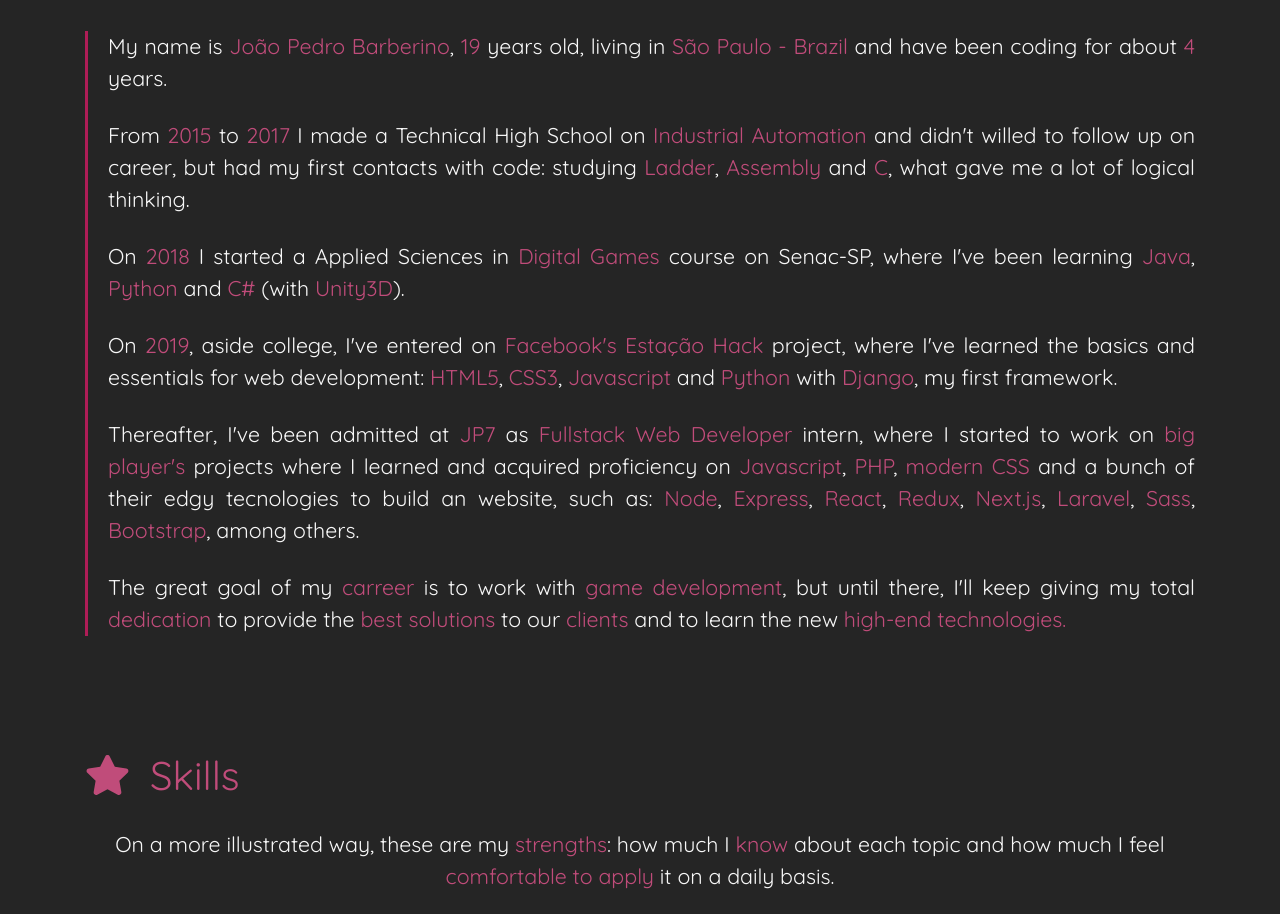
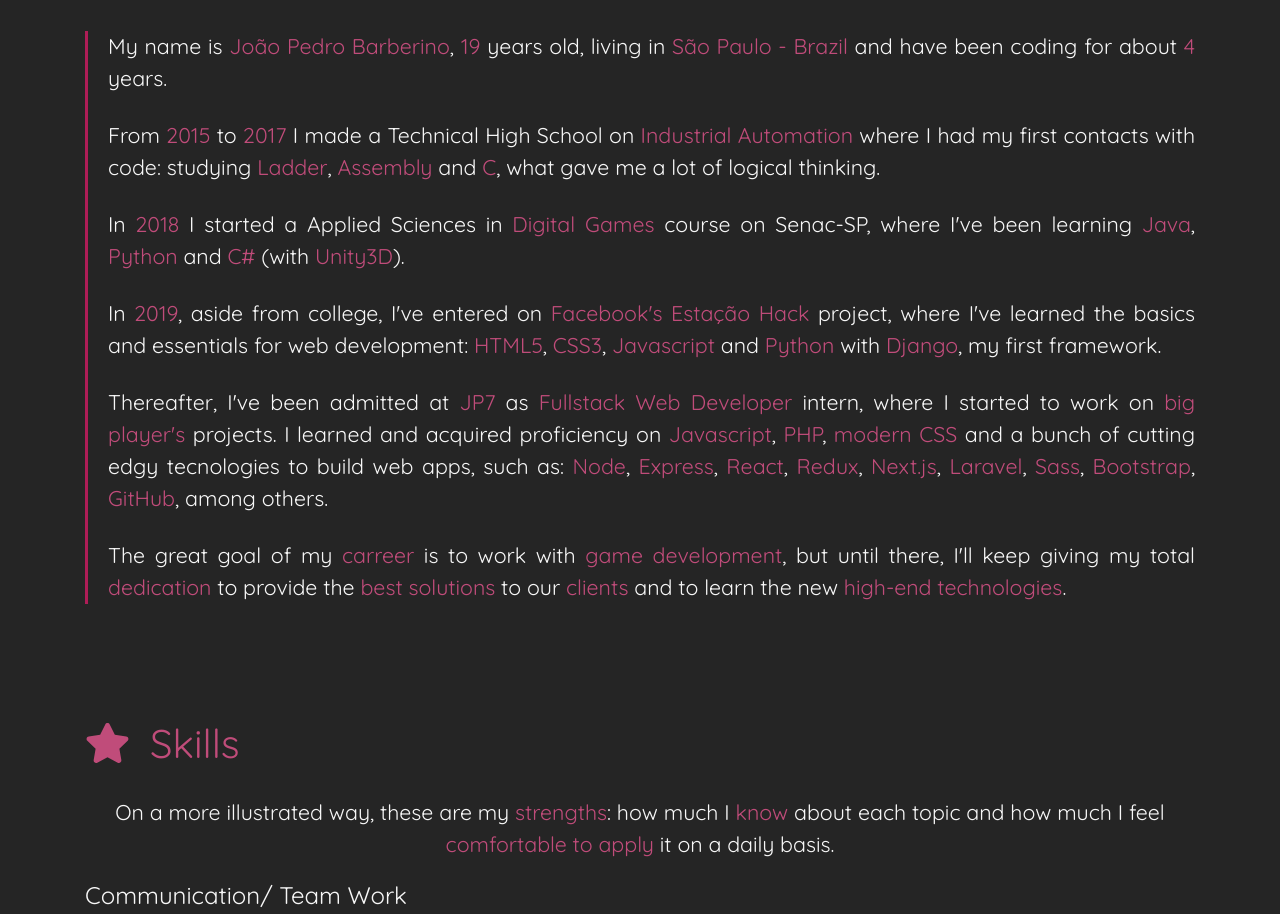
Before and after one commit to joaopbarberino/portfolio, a React (Create React App) app: page / in a window 1280 px wide. Shown: the part 980-1894 px from the top of the page. Built offline with nearby package versions, Linux system fonts and the light colour scheme.

Commit message:
Fix title, disabled JavaScript warning and translations

```diff
--- a/public/index.html
+++ b/public/index.html
@@ -39,11 +39,13 @@
   <!-- Fonts -->
   <link href="https://fonts.googleapis.com/css2?family=Quicksand&display=swap" rel="stylesheet">
 
-  <title>React App</title>
+  <title>João Pedro Barberino - Fullstack Web Developer</title>
 </head>
 
 <body id="body">
-  <noscript>You need to enable JavaScript to run this app.</noscript>
+  <noscript>You need to enable JavaScript to run this app.<br /></noscript>
+  <noscript>Você precisa ativar o JavaScript para ver esse site.<br /></noscript>
+  <noscript>:(</noscript>
   <div id="root"></div>
   <!--
       This HTML file is a template.
--- a/src/helpers/data.json
+++ b/src/helpers/data.json
@@ -34,11 +34,11 @@
             "title": "Who am I?",
             "text": [
                 "My name is <span>João Pedro Barberino</span>, <span>19</span> years old, living in <span>São Paulo - Brazil</span> and have been coding for about <span>4</span> years.",
-                "From <span>2015</span> to <span>2017</span> I made a Technical High School on <span>Industrial Automation</span> and didn't willed to follow up on career, but had my first contacts with code: studying <span>Ladder</span>, <span>Assembly</span> and <span>C</span>, what gave me a lot of logical thinking.",
-                "On <span>2018</span> I started a Applied Sciences in <span>Digital Games</span> course on Senac-SP, where I've been learning <span>Java</span>, <span>Python</span> and <span>C#</span> (with <span>Unity3D</span>).",
-                "On <span>2019</span>, aside college, I've entered on <span>Facebook's Estação Hack</span> project, where I've learned the basics and essentials for web development: <span>HTML5</span>, <span>CSS3</span>, <span>Javascript</span> and <span>Python</span> with <span>Django</span>, my first framework.",
-                "Thereafter, I've been admitted at <span>JP7</span> as <span>Fullstack Web Developer</span> intern, where I started to work on <span>big player's</span> projects where I learned and acquired proficiency on <span>Javascript</span>, <span>PHP</span>, <span>modern CSS</span> and a bunch of their edgy tecnologies to build an website, such as: <span>Node</span>, <span>Express</span>, <span>React</span>, <span>Redux</span>, <span>Next.js</span>, <span>Laravel</span>, <span>Sass</span>, <span>Bootstrap</span>, among others.",
-                "The great goal of my <span>carreer</span> is to work with <span>game development</span>, but until there, I'll keep giving my total <span>dedication</span> to provide the <span>best solutions</span> to our <span>clients</span> and to learn the new <span>high-end technologies.</span>"
+                "From <span>2015</span> to <span>2017</span> I made a Technical High School on <span>Industrial Automation</span> where I had my first contacts with code: studying <span>Ladder</span>, <span>Assembly</span> and <span>C</span>, what gave me a lot of logical thinking.",
+                "In <span>2018</span> I started a Applied Sciences in <span>Digital Games</span> course on Senac-SP, where I've been learning <span>Java</span>, <span>Python</span> and <span>C#</span> (with <span>Unity3D</span>).",
+                "In <span>2019</span>, aside from college, I've entered on <span>Facebook's Estação Hack</span> project, where I've learned the basics and essentials for web development: <span>HTML5</span>, <span>CSS3</span>, <span>Javascript</span> and <span>Python</span> with <span>Django</span>, my first framework.",
+                "Thereafter, I've been admitted at <span>JP7</span> as <span>Fullstack Web Developer</span> intern, where I started to work on <span>big player's</span> projects. I learned and acquired proficiency on <span>Javascript</span>, <span>PHP</span>, <span>modern CSS</span> and a bunch of cutting edgy tecnologies to build web apps, such as: <span>Node</span>, <span>Express</span>, <span>React</span>, <span>Redux</span>, <span>Next.js</span>, <span>Laravel</span>, <span>Sass</span>, <span>Bootstrap</span>, <span>GitHub</span>, among others.",
+                "The great goal of my <span>carreer</span> is to work with <span>game development</span>, but until there, I'll keep giving my total <span>dedication</span> to provide the <span>best solutions</span> to our <span>clients</span> and to learn the new <span>high-end technologies</span>."
             ]
         },
         "skills": {
@@ -114,8 +114,8 @@
                 "De <span>2015</span> a <span>2017</span> fiz um Ensino Médio e Técnico em <span>Automação Industrial</span> e não quis seguir na carreira,  mas tive meus primeiros contatos com programação: estudando <span>Ladder</span>, <span>Assembly</span> e <span>C</span>, o que me deu muito conhecimento lógico.",
                 "Em <span>2018</span> entrei, e estou, num curso superior de Tecnologia em <span>Jogos Digitais</span> no Senac-SP, onde tenho aprendido <span>Java</span>, <span>Python</span> e <span>C#</span> (com <span>Unity3D</span>).",
                 "Em <span>2019</span>, paralelamente à faculdade, entrei no projeto <span>Estação Hack</span>, do <span>Facebook</span>, onde aprendi o básico e essencial da programação para web: <span>HTML5</span>, <span>CSS3</span>, <span>Javascript</span> e <span>Python</span> com <span>Django</span>, meu primeiro framework.",
-                "Logo em seguida, fui admitido na <span>JP7</span> como estágiario em <span>Desenvolvimento Fullstack pra Web</span>, onde comecei a trabalhar em projetos de <span>grandes clientes</span> e aprendi e adquiri proeficiência sobre <span>Javascript</span>, <span>PHP</span>, <span>CSS moderno</span> e várias de suas tecnologias de ponta para se construir um site, como: <span>Node</span>, <span>Express</span>, <span>React</span>, <span>Redux</span>, <span>Next.js</span>, <span>Laravel</span>, <span>Sass</span>, <span>Bootstrap</span>, entre outros.",
-                "O grande foco da minha <span>carreira</span> é trabalhar com <span>desenvolvimento de jogos</span>, mas até lá, continuarei dando minha total <span>dedicação</span> para proporcionar as <span>melhores soluções</span> para nossos <span>clientes</span> e aprender as mais <span>recentes tecnologias.</span>"
+                "Logo em seguida, fui admitido na <span>JP7</span> como estágiario em <span>Desenvolvimento Fullstack pra Web</span>, onde comecei a trabalhar em projetos de <span>grandes clientes</span> e aprendi e adquiri proeficiência sobre <span>Javascript</span>, <span>PHP</span>, <span>CSS moderno</span> e várias de suas tecnologias de ponta para se construir um site, como: <span>Node</span>, <span>Express</span>, <span>React</span>, <span>Redux</span>, <span>Next.js</span>, <span>Laravel</span>, <span>Sass</span>, <span>Bootstrap</span>, <span>GitHub</span>, entre outros.",
+                "O grande foco da minha <span>carreira</span> é trabalhar com <span>desenvolvimento de jogos</span>, mas até lá, continuarei dando minha total <span>dedicação</span> para proporcionar as <span>melhores soluções</span> para nossos <span>clientes</span> e aprender as mais <span>recentes tecnologias</span>."
             ]
         },
         "skills": {
```
